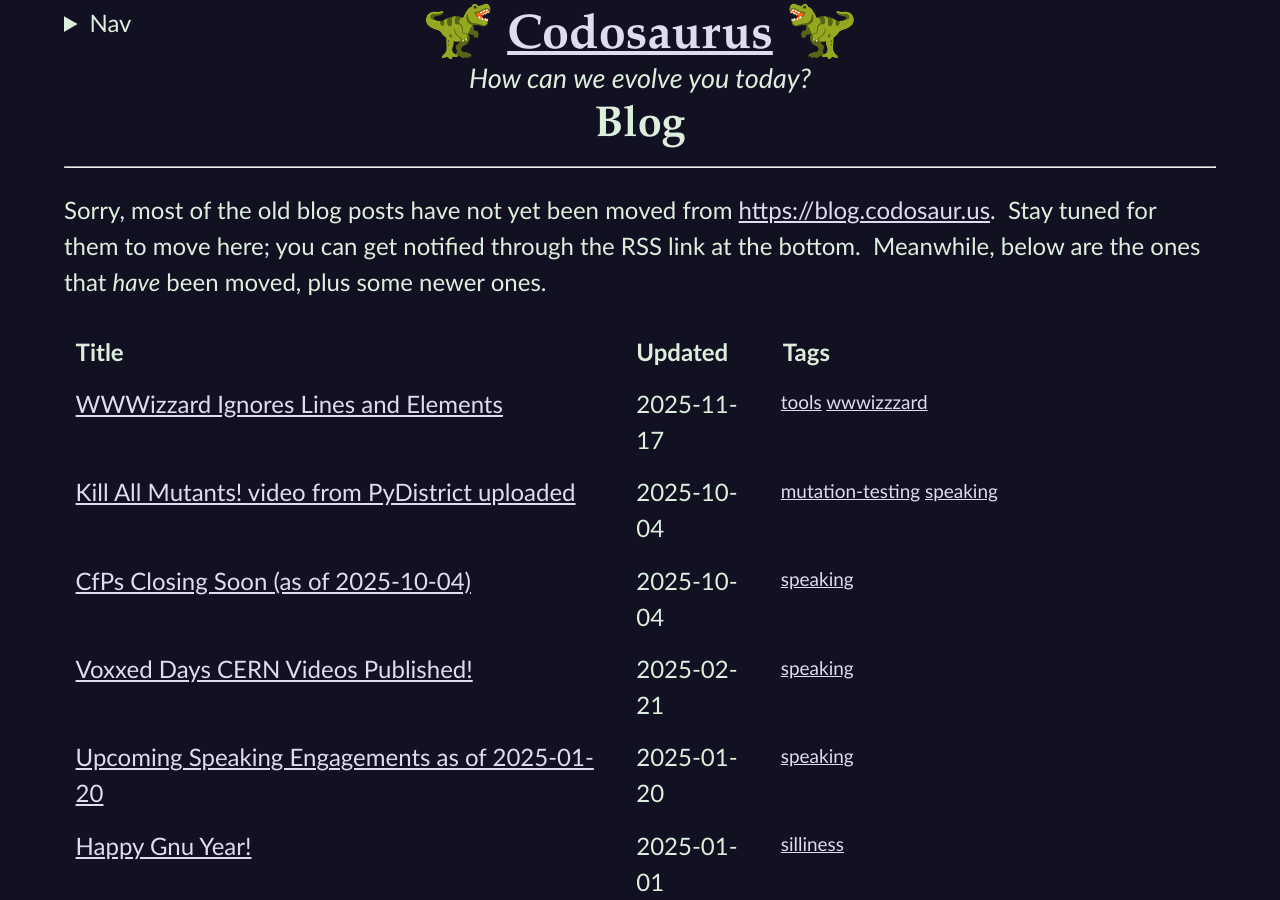
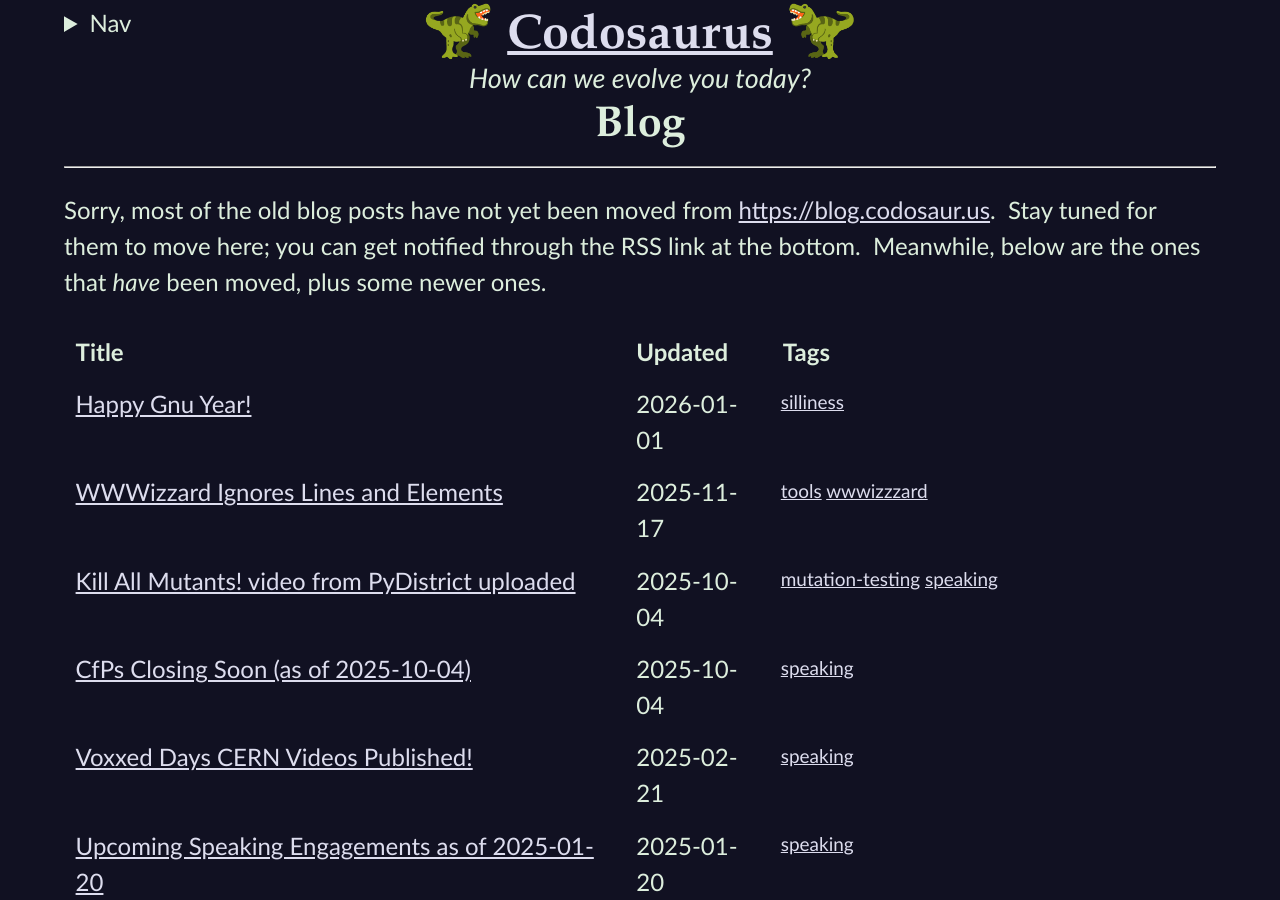
Before and after one commit to CodosaurusLLC/CodosaurusLLC.github.io, a Jekyll site: the page built from blog/index.md, in a window 1280 px wide and 900 px high. Built offline with Jekyll 4.4.1, drawn with Linux system fonts in a browser that asks for light colours.

Commit message:
update happy gnu year post

```diff
--- a/_posts/2025-01-01-Happy-Gnu-Year.md
+++ b/_posts/2026-01-01-Happy-Gnu-Year.md
@@ -1,8 +1,8 @@
 ---
 author: Dave Aronson
-date: 2025-01-01
+date: 2026-01-01
 layout: blog-post
-permalink: blog/happy-gnu-year-2025
+permalink: blog/happy-gnu-year-2026
 section: Blog
 tags: silliness
 title: Happy Gnu Year!
@@ -17,10 +17,10 @@ title: Happy Gnu Year!
   ###/       \ 2 \               [><] \\_@)
  ## /         \ 0 \             _/      \_
 ##  |          \ 2 \           /          \_
-#   |      /    \ 5 \   \   / /     ###     \_@ fweee!
+#   |      /    \ 6 \   \   / /     ###     \_@ fweee!
 #    `.    )——___\___\__—| |-'      |##
        /  //             | ||       | #
       /  //              ( ))      /  ##    |=|
       | ||  ASCII Art by |||      |KORB##   |:|
       | ||  Dave Aronson |||      | Brut##  `V'
-      \__\\ &copy; 1987-2025  \_\\  @= |_____### _|_</pre><div>
+      \__\\ &copy; 1987-2026  \_\\  @= |_____### _|_</pre><div>
```
